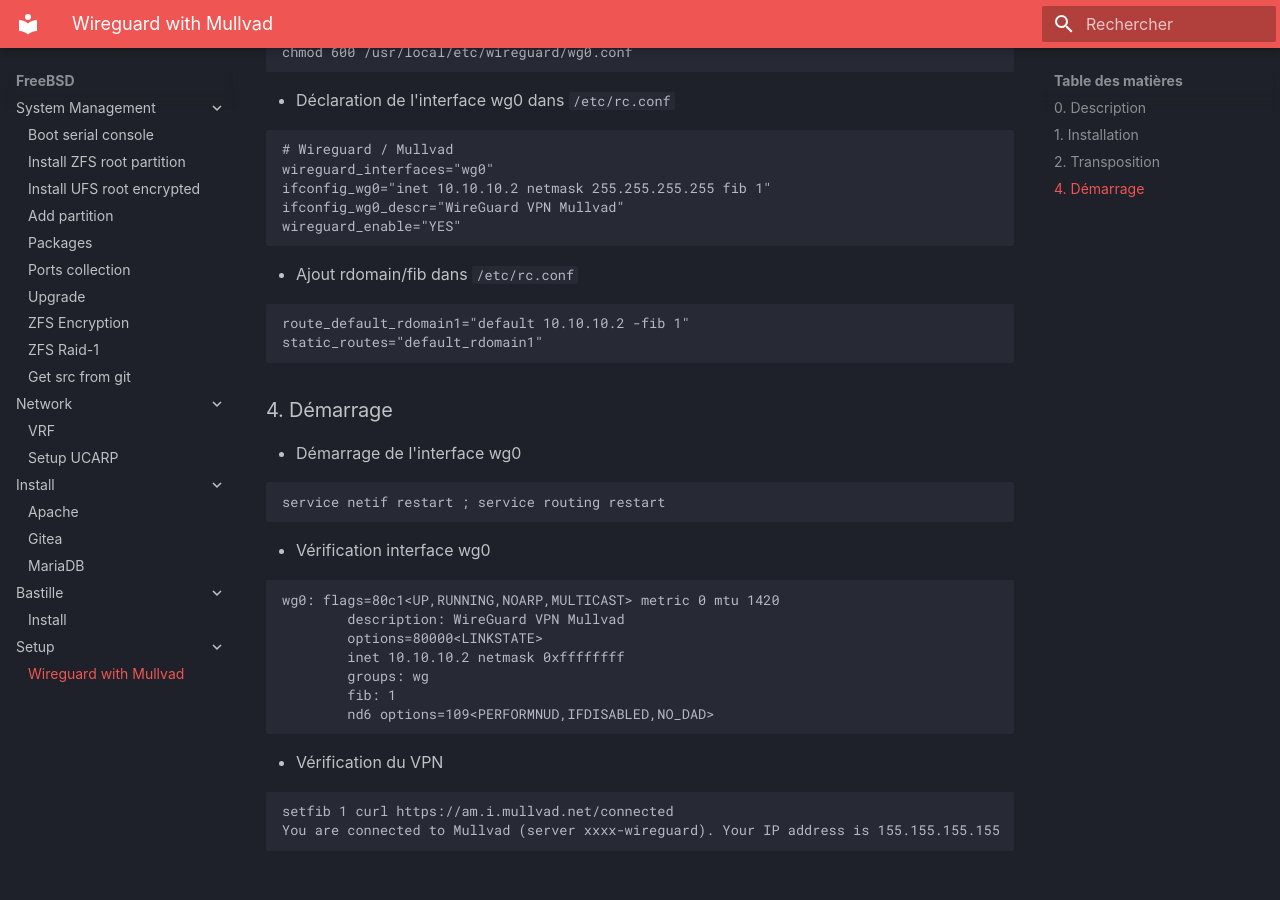
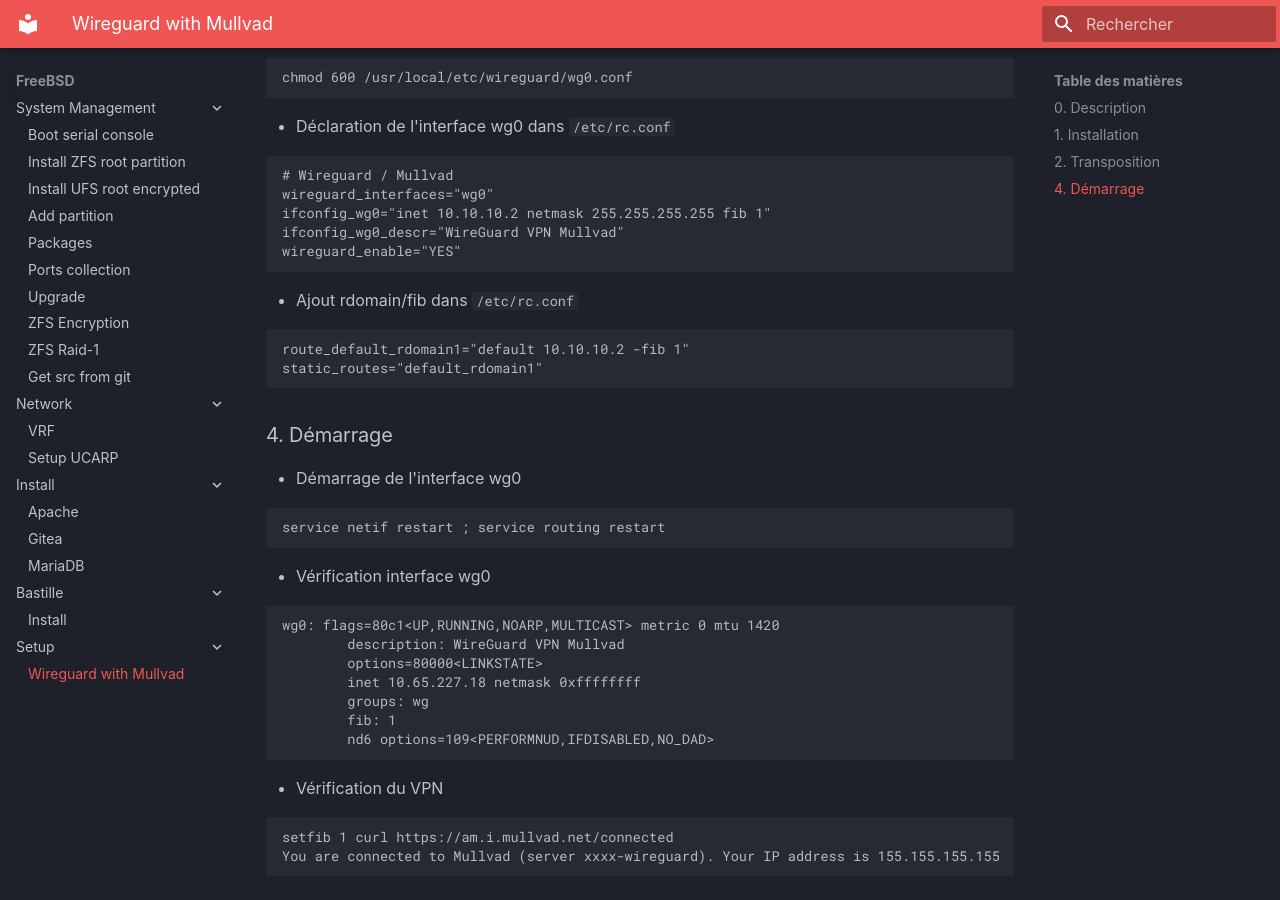
Before and after one commit to zami3l/wiki, an MkDocs documentation site: the page built from docs/freebsd/setup/wireguard-mullvad.md, in a window 1280 px wide and 900 px high, scrolled down 1150 px. Built offline with MkDocs 1.6.1 and Material for MkDocs 9.7.7, drawn with Linux system fonts in a browser that asks for light colours; some web fonts are replaced; before the commit the page ends 2025 px from its top, so only the background shows below that; some of the changed text lies outside the part shown.

Commit message:
refactor(freebsd): add wireguard mullvad

```diff
--- a/docs/freebsd/setup/wireguard-mullvad.md
+++ b/docs/freebsd/setup/wireguard-mullvad.md
@@ -83,7 +83,7 @@ service netif restart ; service routing restart
 wg0: flags=80c1<UP,RUNNING,NOARP,MULTICAST> metric 0 mtu 1420
         description: WireGuard VPN Mullvad
         options=80000<LINKSTATE>
-        inet 10.10.10.2 netmask 0xffffffff
+        inet 10.65.227.18 netmask 0xffffffff
         groups: wg
         fib: 1
         nd6 options=109<PERFORMNUD,IFDISABLED,NO_DAD>
```
